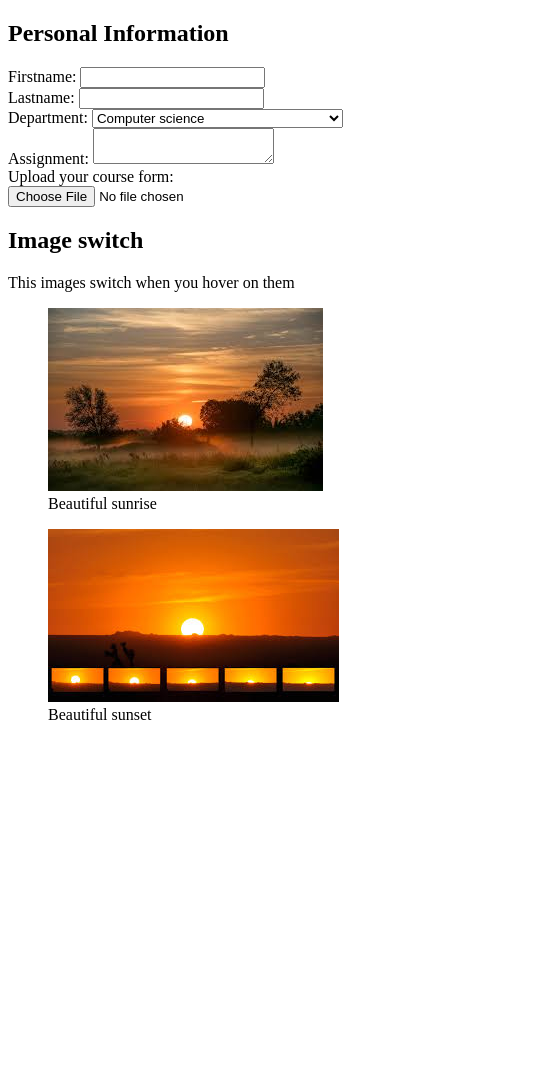
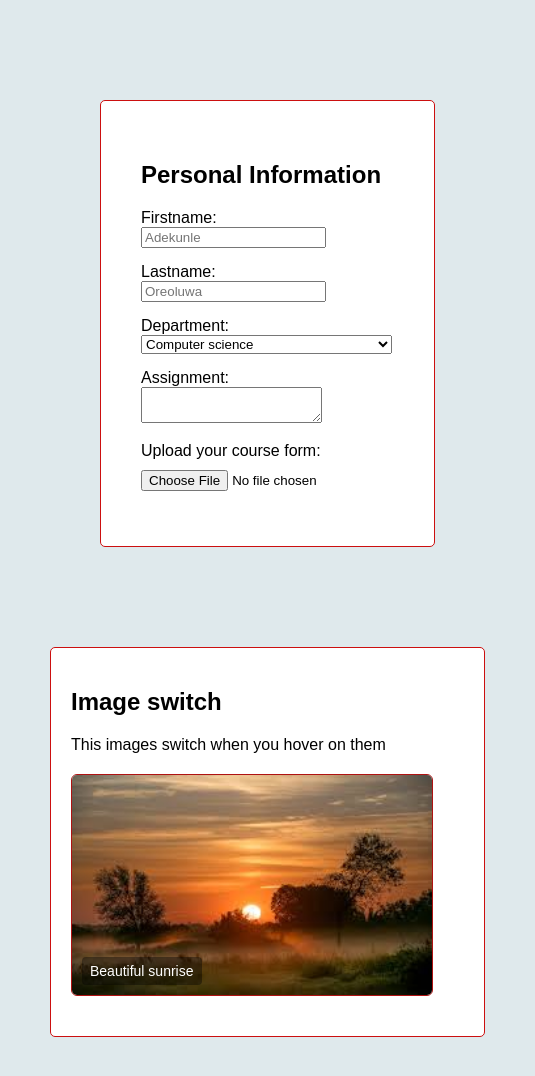
Before and after one commit to oreoluwadekunle/web-development-projects, a plain HTML site: page csc-339-project/details.html in a window 390 px wide. Shown: the whole page, 535 px wide, since content can reach past the window. Before the commit the page ends 844 px from the top, so only its background shows below. Drawn offline with Linux system fonts and the light colour scheme.

Commit message:
`Added CSS styling for modern, responsive design and image switch functionality`

```diff
--- a/csc-339-project/details.html
+++ b/csc-339-project/details.html
@@ -4,54 +4,67 @@
     <meta charset="utf-8" />
     <meta name="viewport" content="width=device-width" />
     <title>CSC 339</title>
+    <link rel="stylesheet" href="index.css" />
   </head>
   <body>
     <main>
-      <section>
+      <section id="main-sect">
         <h1>Personal Information</h1>
         <form>
-          <div>
+          <div class="form-group">
             <label for="first-name">Firstname:</label>
-            <input type="text" id="first-name" name="first-name" />
+            <input
+              type="text"
+              id="first-name"
+              name="first-name"
+              placeholder="Adekunle"
+            />
           </div>
-          <div>
+          <div class="form-group">
             <label for="last-name">Lastname:</label>
-            <input type="text" id="last-name" name="last-name" />
+            <input
+              type="text"
+              id="last-name"
+              name="last-name"
+              placeholder="Oreoluwa"
+            />
           </div>
-          <div>
+          <div class="form-group">
             <label>Department:</label>
             <select>
               <option value="computer science">Computer science</option>
               <option value="information systems">Information systems</option>
-              <option value="information technology">Information technology</option>
-              <option value="information communication technology">Information communication technology</option>
+              <option value="information technology">
+                Information technology
+              </option>
+              <option value="information communication technology">
+                Information communication technology
+              </option>
               <option value="cybersecurity">Cybersecurity</option>
               <option value="data science">Data science</option>
               <option value="software enginnering">Software engineering</option>
             </select>
           </div>
-          <div>
+          <div class="form-group">
             <label>Assignment:</label>
             <textarea name="assignment"></textarea>
           </div>
-          <div>
+          <div class="form-group" id="file-upload">
             <label>Upload your course form: </label>
-            <input type="file" accept="image/*,.pdf"/>
+            <input type="file" accept="image/*,.pdf" />
           </div>
         </form>
       </section>
-      <section>
+      <section id="image-switch">
         <h1>Image switch</h1>
         <p>This images switch when you hover on them</p>
-        <figure>
-          <img src="images/sunrise.jpeg" alt="sunrise">
-          <figcaption>Beautiful sunrise</figcaption>
-        </figure>
-        <figure>
-          <img src="images/sunset.jpeg" alt="sunset">
-          <figcaption>Beautiful sunset</figcaption>
+        <figure class="img-swap">
+          <img src="images/sunrise.jpeg" alt="sunrise" class="top" />
+          <img src="images/sunset.jpeg" alt="sunset" class="bottom" />
+          <figcaption class="caption-top">Beautiful sunrise</figcaption>
+          <figcaption class="caption-bottom">Beautiful sunset</figcaption>
         </figure>
       </section>
     </main>
-  </body>
+     </body>
 </html>
--- a/csc-339-project/index.css
+++ b/csc-339-project/index.css
@@ -0,0 +1,111 @@
+body {
+    margin: 0;
+    padding: 0;
+    font-family: Arial, sans-serif;
+    background-color: #dfe9ec;
+    display: flex;
+}
+
+#main-sect {
+    border: 1px solid #cc0f0f;
+    border-radius: 5px;
+    padding: 40px;
+    margin: 100px;
+    background-color: #fff;
+}
+
+
+.form-group {
+    margin-bottom: 15px;
+}
+
+#file-upload label {
+    margin: 20px, 0, 10px, 0;
+    display: block;
+
+}
+
+#file-upload input {
+    margin-top: 10px;
+    display: block;
+}
+
+#image-switch {
+    margin: 50px;
+    padding: 20px;
+    border: 1px solid #cc0f0f;
+    border-radius: 5px;
+    background-color: #fff;
+}
+
+/* Image swap: single visible image, other slides in on hover */
+.img-swap {
+    position: relative;
+    width: 360px;
+    height: 220px;
+    overflow: hidden;
+    margin: 20px 0;
+    border-radius: 6px;
+    border: 1px solid #af1212;
+}
+
+.img-swap img {
+    position: absolute;
+    top: 0;
+    left: 0;
+    width: 100%;
+    height: 100%;
+    object-fit: cover;
+    transition: transform 0.5s ease;
+}
+
+.img-swap img.top {
+    transform: translateX(0);
+    z-index: 2;
+}
+
+.img-swap img.bottom {
+    transform: translateX(-100%);
+    z-index: 1;
+}
+
+.img-swap:hover img.top {
+    transform: translateX(100%);
+}
+
+.img-swap:hover img.bottom {
+    transform: translateX(0);
+}
+
+.img-swap figcaption {
+    position: absolute;
+    left: 10px;
+    bottom: 10px;
+    color: #fff;
+    background: rgba(0, 0, 0, 0.4);
+    padding: 6px 8px;
+    border-radius: 4px;
+    font-size: 14px;
+    transition: transform 0.5s ease, opacity 0.3s ease;
+}
+
+.img-swap .caption-top {
+    transform: translateX(0);
+    z-index: 3;
+}
+
+.img-swap .caption-bottom {
+    transform: translateX(100%);
+    z-index: 0;
+}
+
+.img-swap:hover .caption-top {
+    transform: translateX(-100%);
+    opacity: 0;
+}
+
+.img-swap:hover .caption-bottom {
+    transform: translateX(0);
+    opacity: 1;
+    z-index: 3;
+}
```
Also changed, not shown: 1 other file.
